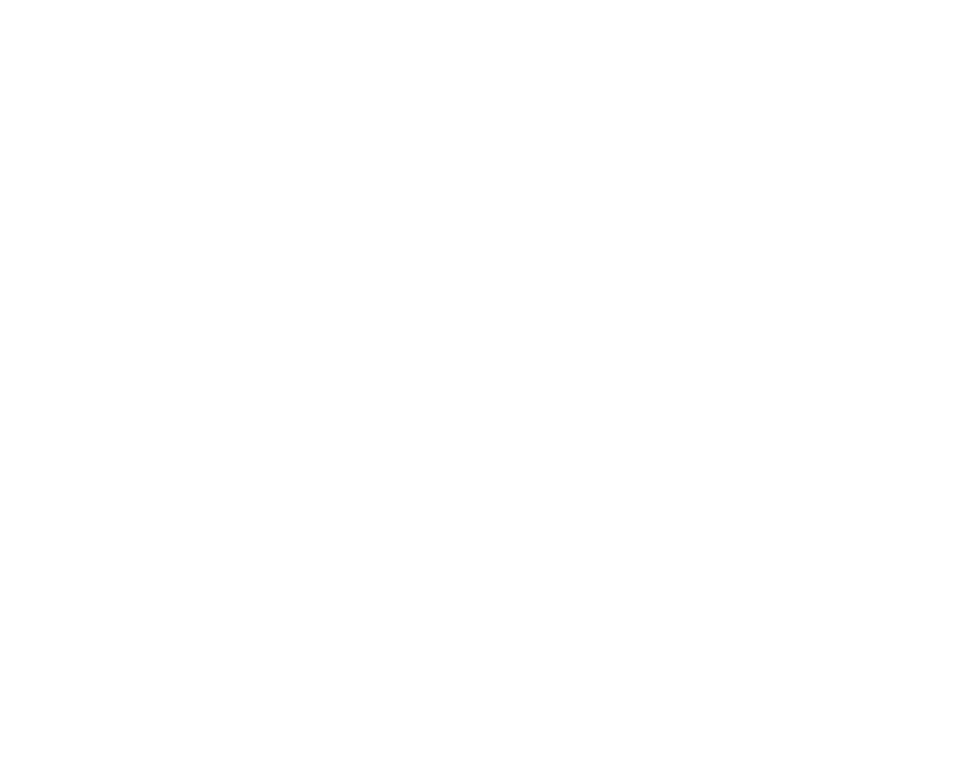
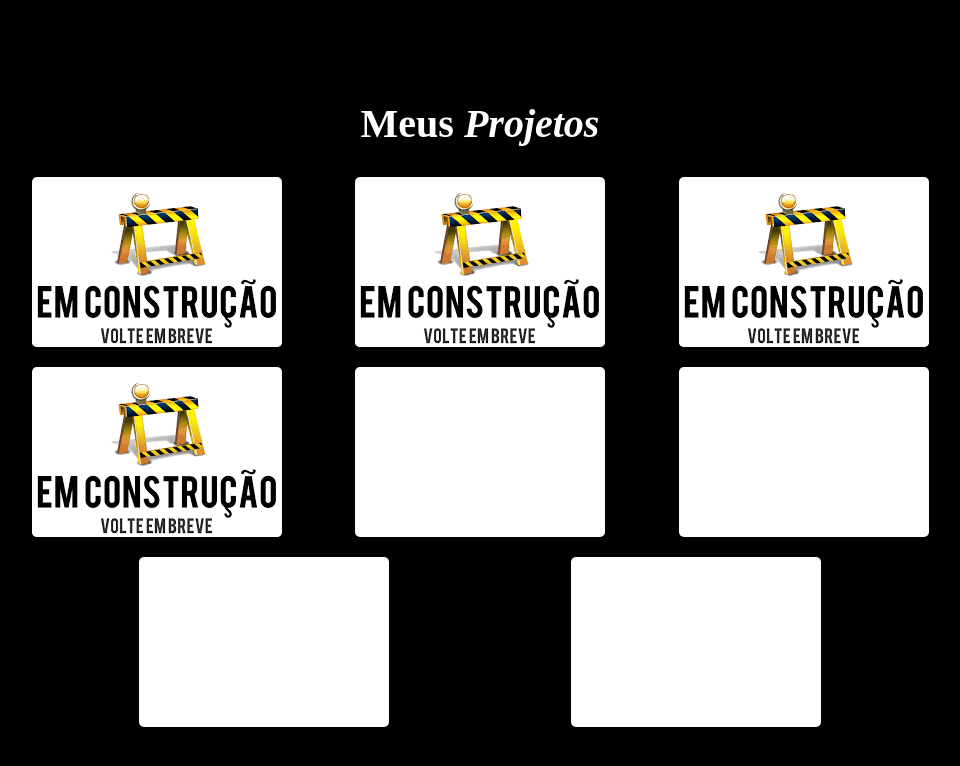
Before and after one commit to LopesGeovane/MeuPortifolio, a plain HTML site: page test.html in a window 1280 px wide. Shown: the whole page, without its empty margins (160-1120 px from the left). Drawn offline with Linux system fonts and the light colour scheme.

Commit message:
acrescentando o portifolio

```diff
--- a/CSS/Home.css
+++ b/CSS/Home.css
@@ -10,6 +10,7 @@ header{
     align-items: center;
     color: white;
     z-index: 1000;
+    background-image: linear-gradient(rgba(0, 0, 0, 0.5),rgba(0, 0, 0, 0.05));
 }
 header nav{
     margin-right: 150px;
--- a/CSS/Portifolio.css
+++ b/CSS/Portifolio.css
@@ -26,8 +26,8 @@
 }
 
 .projetos{
-  background-color: rgb(153, 153, 153);
-  box-shadow: 0 4px 10px rgba(0, 0, 0, 0.9);
+  background-color: white;
+  box-shadow: 0px 0px 50px rgba(14, 80, 85);
   height: 170px;
   width: 250px;
   margin: 10px;
@@ -62,6 +62,12 @@ animation: subir 0.3s ease forwards;
 }
 
 
+#Portifolio img{
+  margin-left: -30px;
+  margin-top: 5px;
+}
+
+
 @keyframes subir {
   to {
     top: 0;
--- a/test.html
+++ b/test.html
@@ -4,8 +4,112 @@
   <meta charset="UTF-8">
   <meta name="viewport" content="width=device-width, initial-scale=1.0">
   <title>test</title>
+  <style>
+
+    *{
+      margin: 0;
+      padding: 0;
+    }
+
+    body{
+      background-color: black;
+      color: white;
+    }
+
+    #Portifolio{
+      height: 100vh;
+      background-color: var(--cor1);
+      display: flex;
+      justify-content: center;
+      align-items: center;
+    }
+
+    #Portifolio #container{
+      height: 80%;
+      width: 80%;
+      display: block;
+    }
+
+    #Portifolio #container h1{
+      font-size: 2.5em;
+      text-align: center;
+      margin-top: 20px;
+      margin-bottom: 20px;
+    }
+
+    #portifolio{
+      display: flex;
+      justify-content: space-evenly;
+      flex-wrap: wrap;
+    }
+
+    .projetos{
+      background-color: white;
+      box-shadow: 0 4px 10px rgba(0, 0, 0, 0.9);
+      height: 170px;
+      width: 250px;
+      margin: 10px;
+      position: relative;
+      overflow: hidden;
+      border-radius: 5px;
+    }
+
+    .projetos::before{
+      content: "";
+      position: absolute;
+      top: 100%;
+      left: 0;
+      width: 100%;
+      height: 100%;
+      background-image: linear-gradient(rgba(255, 0, 0, 0), rgba(255, 0, 0, 0.41), red);
+    }
+
+    .projetos:hover::before, .projetos:hover h2{
+    animation: subir 0.3s ease forwards;
+    }
+
+
+    .projetos h2{
+      position: absolute;
+      top: 150%; /* Inicialmente fora da visão */
+      left: 50%;
+      transform: translate(-50%, 300%);
+      color: white;
+      font-size: 18px;
+      transition: opacity 0.3s ease;
+    }
+
+    img{
+      margin-left: -30px;
+      margin-top: 10px;
+    }
+
+
+    @keyframes subir {
+      to {
+        top: 0;
+        opacity: 1;
+      }
+    }
+  </style>
 </head>
 <body>
+  <section id="Portifolio">
 
+    <div id="container">
+        <h1>Meus <em>Projetos</em></h1>
+        <div id="portifolio">
+            <div id="projeto-1" class="projetos"> <img src="images.png" alt=""><h2>Em breve</h2></div>
+            <div id="projeto-2" class="projetos"> <img src="images.png" alt=""><h2>Em breve</h2></div>
+            <div id="projeto-3" class="projetos"> <img src="images.png" alt=""><h2>Em breve</h2></div>
+            <div id="projeto-4" class="projetos"> <img src="images.png" alt=""><h2>Em breve</h2></div>
+            <div id="projeto-5" class="projetos"><h2>Em breve</h2></div>
+            <div id="projeto-6" class="projetos"><h2>Em breve</h2></div>
+            <div id="projeto-7" class="projetos"><h2>Em breve</h2></div>
+            <div id="projeto-8" class="projetos"><h2>Em breve</h2></div>
+        </div>
+    </div>
+
+</section>
 </body>
 </html>
```
Also changed, not shown: index.html (+38 -8 lines), Projeto-android.png (added), Projeto_telecomunicações.png (added), icone_cordel.png (added), images.png (added).
